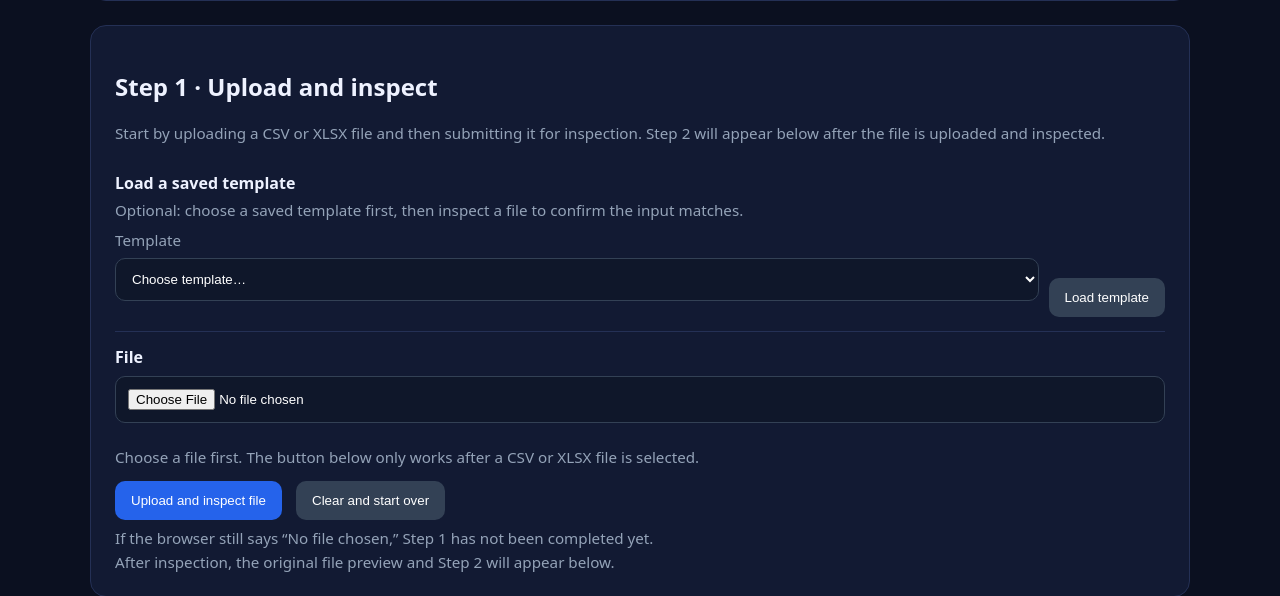
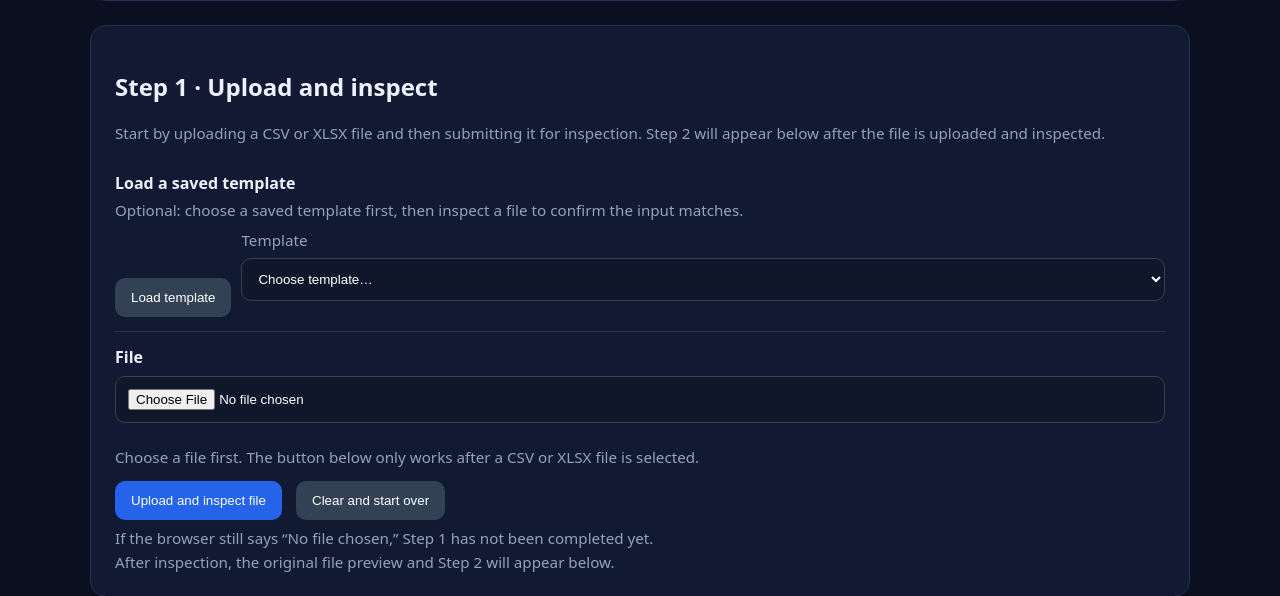
Before and after one commit to normandmickey/docstore-rag, a Django app: template templates/dashboard/spreadsheet_transformer.html in a window 1280 px wide. Shown: the part 884-1480 px from the top of the page. Run offline with Django 5.2, Linux system fonts and the light colour scheme; tables that the repository leaves empty hold one stand-in row (values such as "Sample post"); the template is opened without the code that fills it: values that come from a table or form of the project are taken from there, most other values are stand-ins (such as "Sample title", 1, 10 or a date in 2020); data that the repository does not hold is empty; parts of the project's set-up code (start-up, migrations or seed data) failed here and were passed over.

Commit message:
Move spreadsheet template button left

```diff
--- a/templates/dashboard/spreadsheet_transformer.html
+++ b/templates/dashboard/spreadsheet_transformer.html
@@ -20,7 +20,8 @@
         <strong>Load a saved template</strong><br>
         <div class="meta" style="margin:6px 0 10px;">Optional: choose a saved template first, then inspect a file to confirm the input matches.</div>
         <div style="display:flex; gap:10px; flex-wrap:wrap; align-items:end;">
-          <label style="flex:1 1 320px;">
+          <button type="submit" name="action" value="load_template" style="background:#334155; order:0;">Load template</button>
+          <label style="flex:1 1 320px; order:1;">
             <div class="meta">Template</div>
             <select name="template_id">
               <option value="">Choose template…</option>
@@ -29,7 +30,6 @@
               {% endfor %}
             </select>
           </label>
-          <button type="submit" name="action" value="load_template" style="background:#334155;">Load template</button>
         </div>
       </div>
     {% endif %}
```
